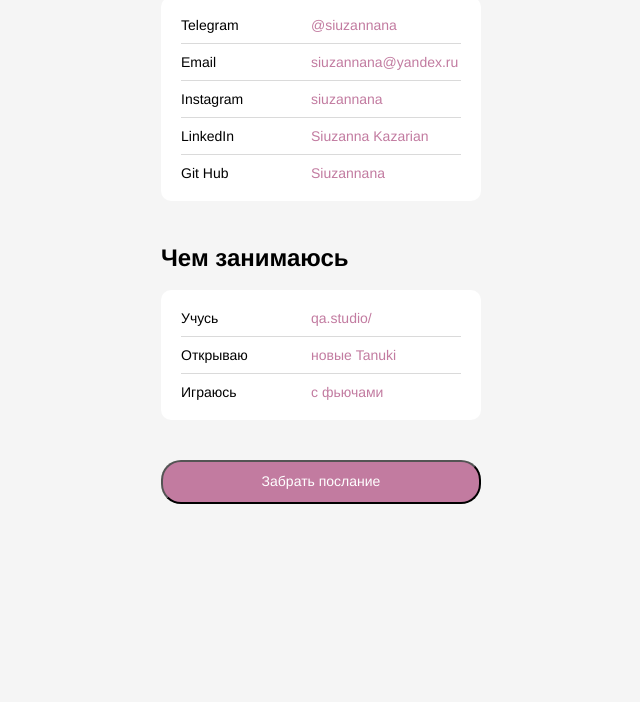
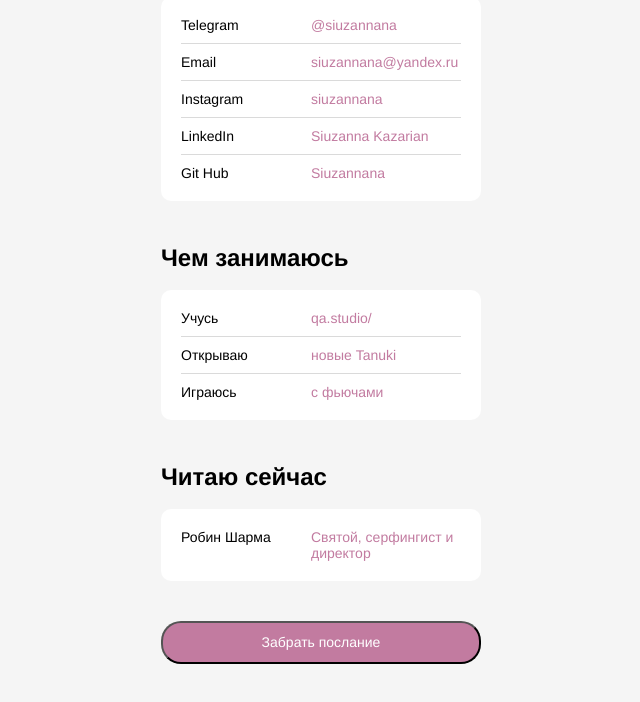
Before and after one commit to Siuzannana/-HTML-CSS, a plain HTML site: page index.html in a window 1280 px wide. Shown: the part 537-1239 px from the top of the page, without its empty margins (319-959 px from the left). Before the commit the page ends 1081 px from the top, so only its background shows below. Drawn offline with Linux system fonts and the light colour scheme.

Commit message:
Add files via upload

```diff
--- a/index.html
+++ b/index.html
@@ -60,8 +60,20 @@
             <p class="links__title">Играюсь</p>
             <a class="linsk__link" href="https://docs.google.com/spreadsheets/d/11g85FAK9iGWOxhOamfu4CokVPFj4csyF/edit?usp=drive_link&ouid=109575239826855873390&rtpof=true&sd=true">с фьючами</a>
           </li>
+         </ul>
+      </section>
+
+             <section class="links">
+        <h2 class="links__header">Читаю сейчас</h2>
+        <ul class="links__container">
+          <li class="links__link">
+            <p class="links__title">Робин Шарма</p>
+            <a class="linsk__link" href="https://www.litres.ru/book/robin-sharma-2/svyatoy-serfingist-i-direktor-39962884/chitat-onlayn">Святой, серфингист и директор</a>
+          </li>
         </ul>
       </section>
+
+
     </main>
     <footer>
       <button type = "button" class="button-link" href=""> Забрать послание </button>
```
